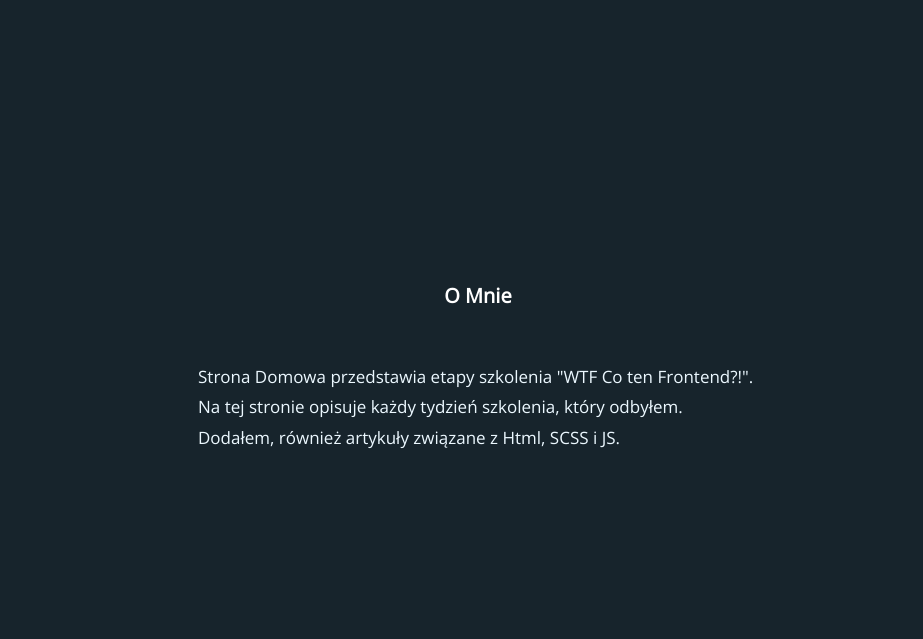
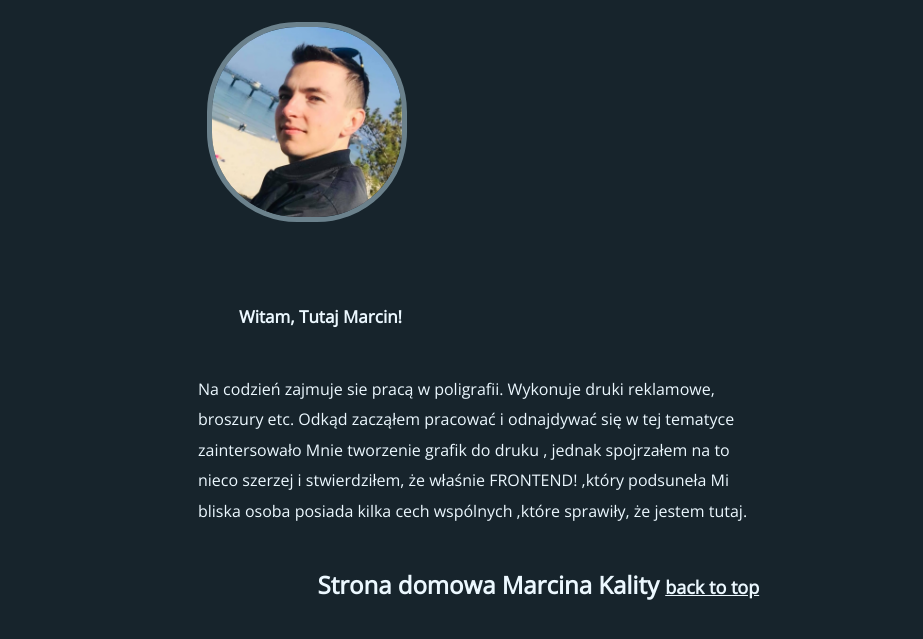
Before and after one commit to Marcin-Kalita/homepage, a website built with webpack: page src/pages/about.html in a window 1280 px wide. Shown: the part 115-754 px from the top of the page, without its empty margins (162-1085 px from the left). Built offline with nearby package versions, Linux system fonts and the light colour scheme.

Commit message:
about-done-and-check-validator

```diff
--- a/src/pages/about.html
+++ b/src/pages/about.html
@@ -16,14 +16,22 @@
         <a class="box-head__links" href="about.html">O Mnie</a>
       </header>
       <main>
-        <section class="homepage-content">
-            <h1 class="note__title">O Mnie</h1>
-            <article class="homepage-content__description">
-              Strona Domowa przedstawia etapy szkolenia "WTF Co ten Frontend?!". Na tej stronie opisuje każdy tydzień szkolenia,
-              który odbyłem. Dodałem, również artykuły związane z Html, SCSS i JS.
-            </article>
+        <img class="mine-picture" src="/src/assets/img/to-ja.jpg" alt="boxmodel" width="150" height="150" style="margin: 75px 50px 35px;">
+        <section class="homepage-content__description">
+
+          <h3 class="homepage-content__description">Witam, Tutaj Marcin!</h3>
+          <p class="note__descripiton">
+            Na codzień zajmuje sie pracą w poligrafii. Wykonuje druki reklamowe,
+            broszury etc. Odkąd zacząłem pracować i odnajdywać się w tej tematyce zaintersowało Mnie tworzenie
+            grafik do druku , jednak spojrzałem na to nieco szerzej i stwierdziłem, że właśnie FRONTEND! ,który podsuneła Mi bliska osoba posiada kilka cech wspólnych
+            ,które sprawiły, że jestem tutaj.
+          </p>
 
           </section>
+          <footer class="footer">
+            Strona domowa Marcina Kality
+            <a class="footer__back-to-top" href="#Top">back to top</a>
+          </footer>
 </main>
 </body>
 </html>
--- a/src/scss/main.scss
+++ b/src/scss/main.scss
@@ -120,6 +120,16 @@ max-width: 800px;
   }
   }
 
+  .mine-picture {
+    margin-top: 75px;
+    height: 200px;
+    width: 200px;
+    box-sizing: border-box;
+    border: 5px solid #6B818C;
+    border-radius: 90px;
+    transition: transform 1s linear;
+  }
+
   .footer {
     font-family: 'Open Sans', sans-serif;
     font-size: 24px;
```
Also changed, not shown: src/pages/index.html (+4 -2 lines).
